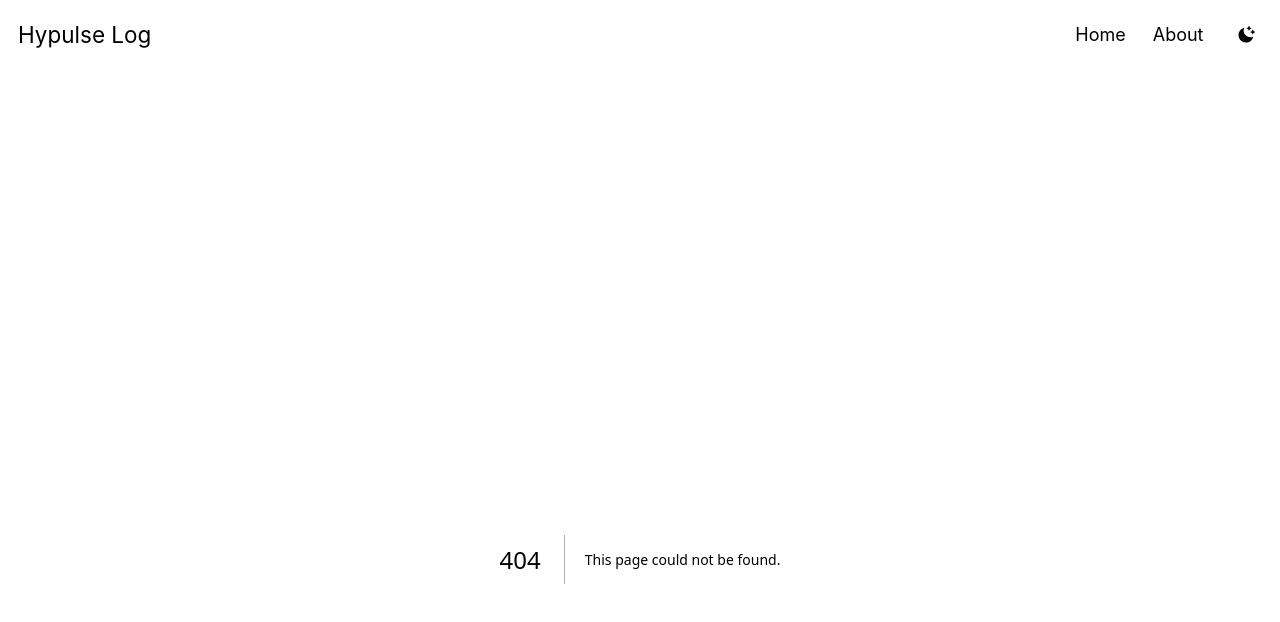
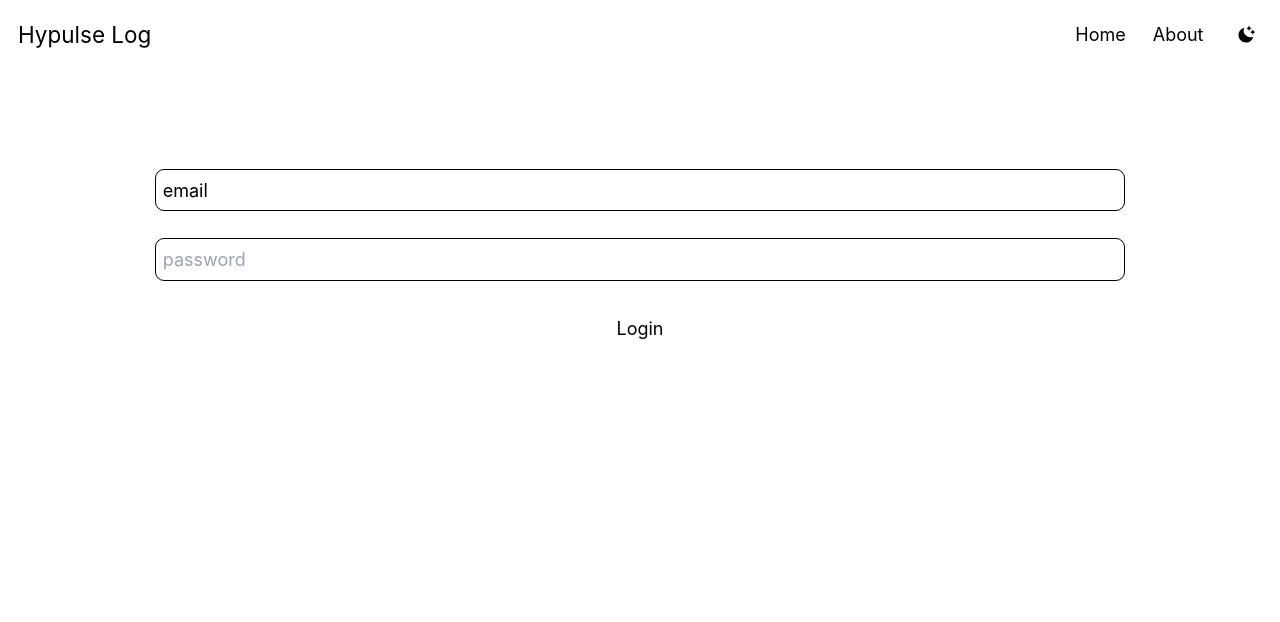
Before and after one commit to hypulse/devlog, a Next.js app: page /admin in a window 1280 px wide. Before the commit this address had no page. Shown: the top 622 px of the page. Built offline with nearby package versions, Linux system fonts and the light colour scheme; a web font is replaced by a local one.

Commit message:
기본 컴포넌트 및 기능 리팩토링

```diff
--- /dev/null
+++ b/app/admin/page.tsx
@@ -0,0 +1,19 @@
+import Button from "@/components/Button";
+
+export default function Page() {
+  return (
+    <div className="flex flex-col gap-y-elementGap">
+      <input
+        type="text"
+        className="bg-transparent border rounded outline-none p-inputPadding border-border focus:ring-2 placeholder-textSecondary"
+        placeholder="email"
+      ></input>
+      <input
+        type="text"
+        className="bg-transparent border rounded outline-none p-inputPadding border-border focus:ring-2"
+        placeholder="password"
+      ></input>
+      <Button>Login</Button>
+    </div>
+  );
+} // focus:outline-none focus:ring-4 focus:ring-primary/50 ring-offset-transparent bg-primary shadow-sm
--- a/app/layout.tsx
+++ b/app/layout.tsx
@@ -53,7 +53,7 @@ export default function RootLayout({
 
 const Layout = ({ children }: { children: React.ReactNode }) => {
   return (
-    <main className="mx-auto p-cardPadding max-w-screen-desktop">
+    <main className="mx-auto p-containerPadding max-w-screen-desktop">
       {children}
     </main>
   );
--- a/app/page.tsx
+++ b/app/page.tsx
@@ -1,21 +1,22 @@
 import Card from "@/components/Card";
-import { RiArrowUpFill, RiLoaderFill } from "@/icons";
+import { RiArrowUpFill, RiLoaderLine } from "@/icons";
 
 export default function Page() {
   return (
-    <div className="flex-col space-y-extraGap">
+    <div className="flex flex-col gap-y-extraGap">
       <Card />
       <Card />
-      <Loader />
+      <div className="flex justify-center">
+        <Loader />
+      </div>
     </div>
   );
 }
 
-const Loader = () => {
+const Loader = ({ loading = true }) => {
   return (
-    <div className="p-inputPadding">
-      <RiLoaderFill />
-      <RiArrowUpFill />
+    <div className="rounded-full p-inputPadding bg-border text-primary">
+      {loading ? <RiLoaderLine /> : <RiArrowUpFill />}
     </div>
   );
 };
--- a/components/Button.tsx
+++ b/components/Button.tsx
@@ -0,0 +1,20 @@
+import { mergeClasses } from "@/utils";
+import { ButtonHTMLAttributes, forwardRef } from "react";
+
+const Button = forwardRef<
+  HTMLButtonElement,
+  ButtonHTMLAttributes<HTMLButtonElement>
+>(({ className, ...props }, ref) => {
+  return (
+    <button
+      ref={ref}
+      className={mergeClasses(
+        className,
+        "px-buttonPaddingX py-buttonPaddingY rounded focus:ring-2 bg-primary"
+      )}
+      {...props}
+    />
+  );
+});
+
+export default Button;
--- a/components/Card.tsx
+++ b/components/Card.tsx
@@ -1,24 +1,26 @@
 export default function Card() {
   return (
+    <div>
       <div className="flex-col space-y-rowGap group">
         <h2 className="font-bold text-h2 group-hover:text-primary">
           Target sales suffer after Pride month backlash
         </h2>
-      <p className="text-caption">
+        <p className="flex text-caption space-x-colGap">
           <span>10 hours ago</span>
-        <span> &middot; </span>
+          <span>&middot;</span>
           <span>3 mins read</span>
         </p>
         <p>
-        US retail giant Target saw sales fall in-store and online for the first
-        time in years after a backlash over its Pride Month offering. Sales
-        dropped 5% in the April to June period compared with the same time last
-        year - its first fall in six years.
+          US retail giant Target saw sales fall in-store and online for the
+          first time in years after a backlash over its Pride Month offering.
+          Sales dropped 5% in the April to June period compared with the same
+          time last year - its first fall in six years.
         </p>
-      <div className="text-xs text-textSecondary">
+      </div>
+      <div className="flex justify-end text-xs text-textSecondary space-x-colGap">
+        <a>hide</a>
+        <span>&middot;</span>
         <a>edit</a>
-        <span> &middot; </span>
-        <a>hide</a>
       </div>
     </div>
   );
--- a/components/ThemeToggler.tsx
+++ b/components/ThemeToggler.tsx
@@ -1,9 +1,10 @@
 import { RiMoonClearFill } from "@/icons";
+import IconButton from "./IconButton";
 
 export default function ThemeToggler() {
   return (
-    <div className="p-inputPadding">
+    <IconButton>
       <RiMoonClearFill />
-    </div>
+    </IconButton>
   );
 }
--- a/icons.tsx
+++ b/icons.tsx
@@ -34,7 +34,7 @@ export function RiLightbulbFill(props: SVGProps<SVGSVGElement>) {
   );
 }
 
-export function RiLoaderFill(props: SVGProps<SVGSVGElement>) {
+export function RiLoaderLine(props: SVGProps<SVGSVGElement>) {
   return (
     <svg
       xmlns="http://www.w3.org/2000/svg"
--- /dev/null
+++ b/utils/index.ts
@@ -0,0 +1,7 @@
+export function mergeClasses(externalClass?: string, internalClass?: string) {
+  if (!externalClass && !internalClass) return undefined;
+  if (!externalClass) return internalClass;
+  if (!internalClass) return externalClass;
+
+  return `${externalClass} ${internalClass}`;
+}
```
Also changed, not shown: components/IconButton.tsx (+0 -17 lines). Lines whose indentation alone changed are shown as unchanged.
